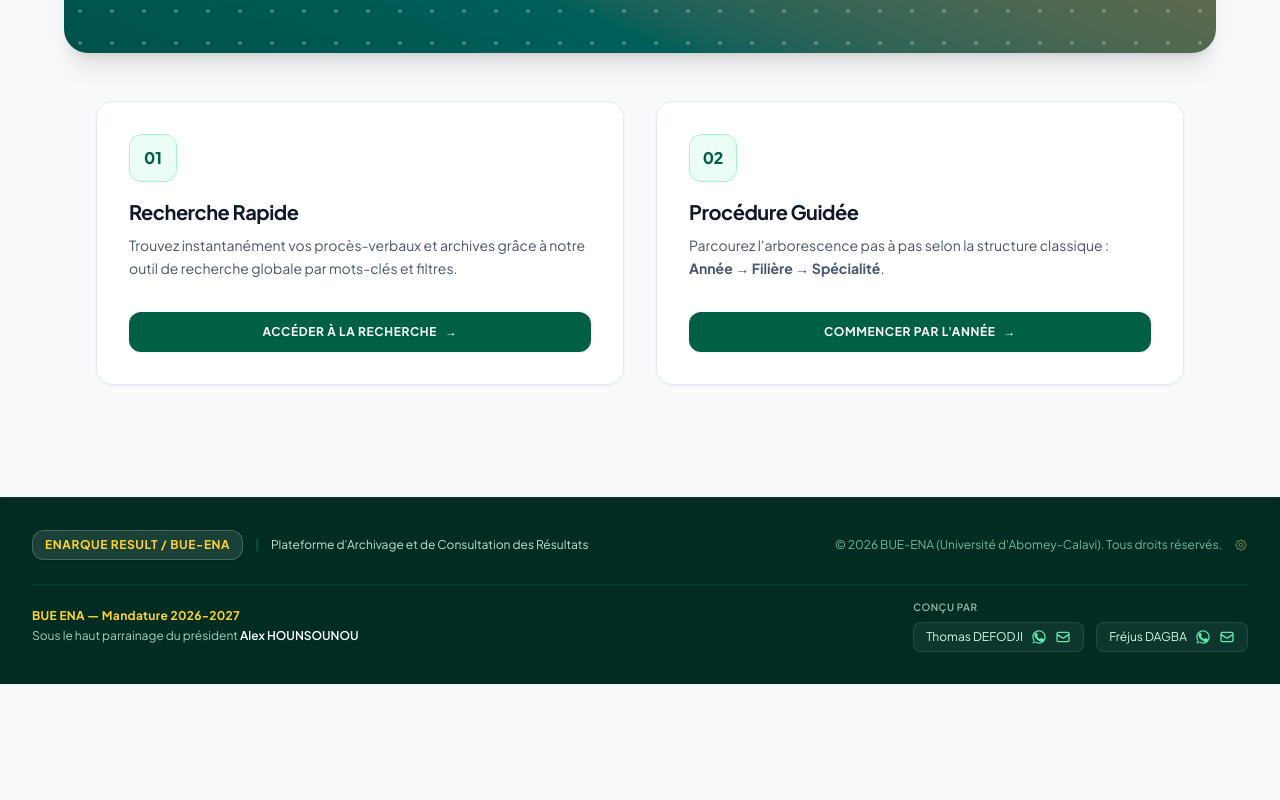
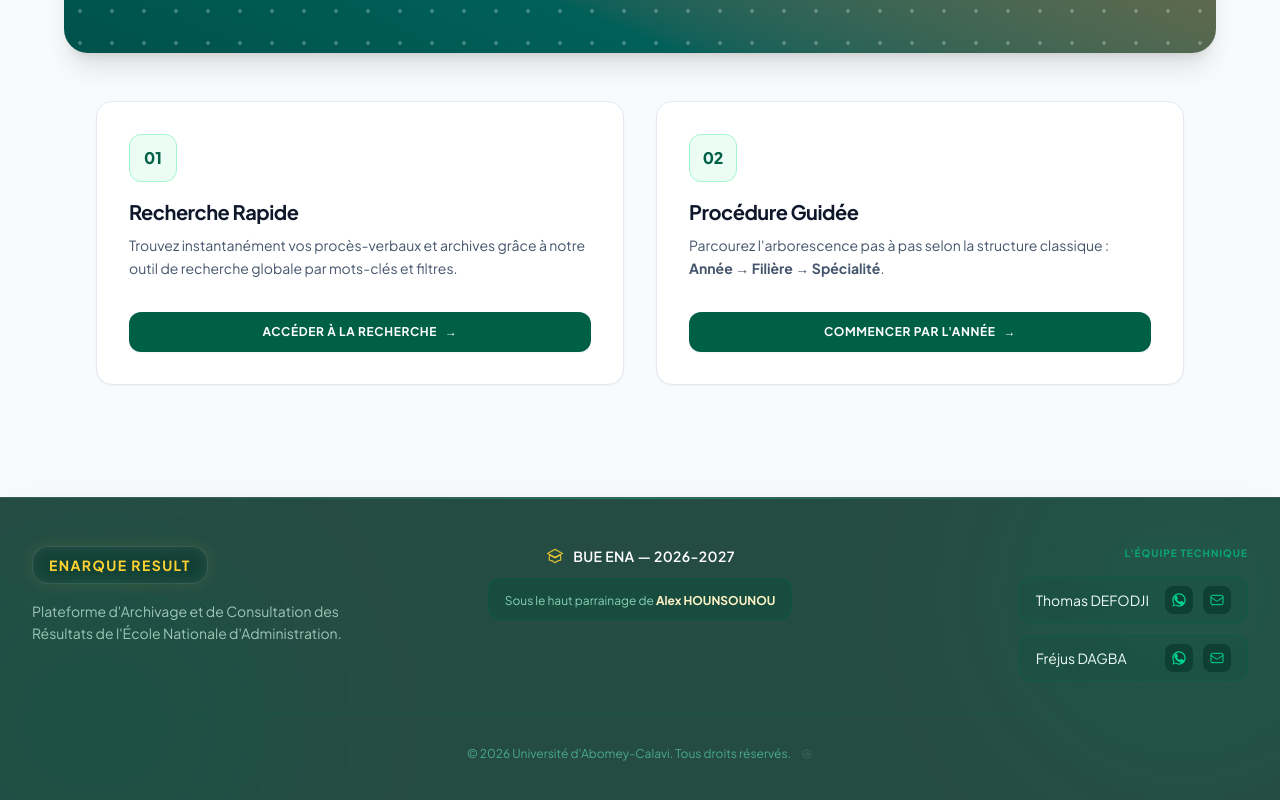
Before and after one commit to Jay-Jay-hub/Enarque-result, a Vue app in the folder frontend/: page / in a window 1280 px wide. Shown: the part 534-1334 px from the top of the page. Before the commit the page ends 1218 px from the top, so only its background shows below. Built offline with nearby package versions, Linux system fonts and the light colour scheme; no server answers.

Commit message:
Update Footer.vue

```diff
--- a/frontend/src/components/layout/Footer.vue
+++ b/frontend/src/components/layout/Footer.vue
@@ -1,3 +1,4 @@
+
 <script setup>
 import { computed } from 'vue'
 import { useRoute } from 'vue-router'
@@ -8,71 +9,81 @@ const route = useRoute()
 const isAdminRoute = computed(() => route.path.startsWith('/admin'))
 const currentYear = computed(() => new Date().getFullYear())
 
-// Coordonnées des concepteurs (à adapter avec les vrais numéros/emails)
+// Coordonnées des concepteurs
 const designers = [
   {
     name: 'Thomas DEFODJI',
-    whatsapp: '2290147031558', // format international sans "+"
+    whatsapp: '2290147031558',
     email: 'thomasdefodji793@gmail.com'
   },
   {
     name: 'Fréjus DAGBA',
-    whatsapp: '2290140141063', // format international sans "+"
+    whatsapp: '2290140141063',
     email: 'frejus.dagba@example.com'
   }
 ]
 </script>
 
 <template>
-  <footer v-if="!isAdminRoute" class="w-full bg-emerald-950 border-t border-emerald-900/60 text-white py-8 mt-auto shadow-inner font-['Plus_Jakarta_Sans',sans-serif]">
-    <div class="max-w-7xl mx-auto px-4 sm:px-6 lg:px-8 flex flex-col gap-6 text-xs">
+  <footer
+    v-if="!isAdminRoute"
+    class="relative w-full bg-emerald-950/85 backdrop-blur-xl border-t border-white/10 text-white mt-auto shadow-2xl font-['Plus_Jakarta_Sans',sans-serif] overflow-hidden"
+  >
+    <!-- Effet de lueur subtil en haut du footer -->
+    <div class="absolute top-0 left-1/2 -translate-x-1/2 w-3/4 h-[1px] bg-gradient-to-r from-transparent via-emerald-400/40 to-transparent"></div>
+    <div class="absolute -top-24 -right-24 w-96 h-96 bg-emerald-600/10 rounded-full blur-3xl pointer-events-none"></div>
+    <div class="absolute -bottom-24 -left-24 w-96 h-96 bg-emerald-800/20 rounded-full blur-3xl pointer-events-none"></div>
 
-      <!-- Ligne principale existante -->
-      <div class="flex flex-col md:flex-row justify-between items-center gap-4">
-        <div class="flex items-center gap-3 text-center md:text-left">
-          <div class="px-3 py-1.5 rounded-xl bg-white/10 border border-white/20 text-amber-300 tracking-wider shadow-xs font-bold">
-            ENARQUE RESULT / BUE-ENA
+    <div class="relative z-10 max-w-7xl mx-auto px-4 sm:px-6 lg:px-8 py-10 lg:py-12">
+      <!-- Section Supérieure : Grille adaptative -->
+      <div class="grid grid-cols-1 md:grid-cols-12 gap-10 md:gap-6 items-center md:items-start text-center md:text-left">
+
+        <!-- Bloc 1 : Marque & Description -->
+        <div class="md:col-span-4 flex flex-col items-center md:items-start gap-4">
+          <div class="inline-flex items-center justify-center px-4 py-2 rounded-2xl bg-white/5 border border-white/10 backdrop-blur-sm shadow-[0_0_15px_rgba(251,191,36,0.1)] group hover:bg-white/10 transition-all duration-300 cursor-default">
+            <span class="text-amber-300 font-bold tracking-widest text-xs sm:text-sm">
+              ENARQUE RESULT
+            </span>
           </div>
-          <span class="hidden md:inline text-emerald-700">|</span>
-          <span class="text-emerald-100/90 font-medium">Plateforme d'Archivage et de Consultation des Résultats</span>
+          <p class="text-emerald-100/70 text-sm leading-relaxed max-w-xs">
+            Plateforme d'Archivage et de Consultation des Résultats de l'École Nationale d'Administration.
+          </p>
         </div>
 
-        <div class="text-emerald-200/70 text-center md:text-right font-normal flex items-center gap-3">
-          <span>&copy; {{ currentYear }} BUE-ENA (Université d'Abomey-Calavi). Tous droits réservés.</span>
-          <router-link to="/admin" title="Espace administrateur" class="text-amber-200/40 hover:text-amber-300 transition-colors">
-            <svg class="w-3.5 h-3.5" fill="none" stroke="currentColor" viewBox="0 0 24 24">
-              <path stroke-linecap="round" stroke-linejoin="round" stroke-width="2" d="M10.325 4.317c.426-1.756 2.924-1.756 3.35 0a1.724 1.724 0 002.573 1.066c1.543-.94 3.31.826 2.37 2.37a1.724 1.724 0 001.065 2.572c1.756.426 1.756 2.924 0 3.35a1.724 1.724 0 00-1.066 2.573c.94 1.543-.826 3.31-2.37 2.37a1.724 1.724 0 00-2.572 1.065c-.426 1.756-2.924 1.756-3.35 0a1.724 1.724 0 00-2.573-1.066c-1.543.94-3.31-.826-2.37-2.37a1.724 1.724 0 00-1.065-2.572c-1.756-.426-1.756-2.924 0-3.35a1.724 1.724 0 001.066-2.573c-.94-1.543.826-3.31 2.37-2.37.996.608 2.296.07 2.572-1.065z" />
-              <path stroke-linecap="round" stroke-linejoin="round" stroke-width="2" d="M15 12a3 3 0 11-6 0 3 3 0 016 0z" />
+        <!-- Bloc 2 : Mandature & Parrainage -->
+        <div class="md:col-span-4 flex flex-col items-center gap-3">
+          <div class="flex items-center gap-2">
+            <svg class="w-5 h-5 text-amber-300/80" fill="none" stroke="currentColor" viewBox="0 0 24 24">
+              <path stroke-linecap="round" stroke-linejoin="round" stroke-width="1.5" d="M12 14l9-5-9-5-9 5 9 5z" />
+              <path stroke-linecap="round" stroke-linejoin="round" stroke-width="1.5" d="M12 14l6.16-3.422a12.083 12.083 0 01.665 6.479A11.952 11.952 0 0012 20.055a11.952 11.952 0 00-6.824-2.998 12.078 12.078 0 01.665-6.479L12 14z" />
             </svg>
-          </router-link>
+            <span class="text-white font-semibold tracking-wide text-sm">BUE ENA — 2026-2027</span>
+          </div>
+          <div class="px-4 py-2 rounded-xl bg-emerald-900/40 border border-emerald-800/50">
+            <span class="text-emerald-200/80 text-xs">
+              Sous le haut parrainage de <br class="hidden sm:block md:hidden">
+              <span class="font-bold text-amber-100">Alex HOUNSOUNOU</span>
+            </span>
           </div>
         </div>
 
-      <!-- Ligne mandature / parrainage / concepteurs -->
-      <div class="border-t border-emerald-900/60 pt-4 flex flex-col md:flex-row justify-between items-center gap-4 text-center md:text-left">
-
-        <div class="flex flex-col gap-1">
-          <span class="text-amber-300 font-bold tracking-wide">BUE ENA — Mandature 2026-2027</span>
-          <span class="text-emerald-100/80">
-            Sous le haut parrainage du président <span class="font-semibold text-white">Alex HOUNSOUNOU</span>
-          </span>
-        </div>
-
-        <div class="flex flex-col gap-2">
-          <span class="text-emerald-100/70 font-semibold uppercase tracking-wider text-[10px]">Conçu par</span>
-          <div class="flex flex-col sm:flex-row gap-3">
+        <!-- Bloc 3 : Concepteurs -->
+        <div class="md:col-span-4 flex flex-col items-center md:items-end gap-4">
+          <span class="text-emerald-500/80 font-bold uppercase tracking-widest text-[10px]">L'Équipe Technique</span>
+          <div class="flex flex-col gap-3 w-full max-w-[240px] md:max-w-none md:w-auto">
             <div
               v-for="designer in designers"
               :key="designer.name"
-              class="flex items-center gap-2 bg-white/5 border border-white/10 rounded-lg px-3 py-1.5"
+              class="group flex items-center justify-between gap-4 bg-emerald-900/20 hover:bg-emerald-800/40 border border-emerald-800/50 hover:border-emerald-600/50 rounded-xl px-4 py-2 transition-all duration-300 hover:-translate-y-0.5"
             >
-              <span class="text-emerald-100 font-medium">{{ designer.name }}</span>
+              <span class="text-emerald-50 text-sm font-medium">{{ designer.name }}</span>
+              <div class="flex items-center gap-2.5">
                 <a
                   :href="`https://wa.me/${designer.whatsapp}`"
                   target="_blank"
                   rel="noopener noreferrer"
+                  class="p-1.5 rounded-lg bg-emerald-950/50 text-emerald-400 hover:text-white hover:bg-emerald-600 transition-colors"
                   :title="`WhatsApp ${designer.name}`"
-                class="text-emerald-300 hover:text-emerald-400 transition-colors"
                 >
                   <svg class="w-4 h-4" fill="currentColor" viewBox="0 0 24 24">
                     <path d="M17.472 14.382c-.297-.149-1.758-.867-2.03-.967-.273-.099-.471-.148-.67.15-.197.297-.767.966-.94 1.164-.173.199-.347.223-.644.075-.297-.15-1.255-.463-2.39-1.475-.883-.788-1.48-1.761-1.653-2.059-.173-.297-.018-.458.13-.606.149-.15.35-.375.523-.562.174-.188.233-.317.35-.53.116-.213.058-.406-.03-.55-.089-.145-.792-1.914-1.089-2.617-.297-.703-.6-.606-.822-.618-.213-.011-.457-.013-.7-.013-.246 0-.646.093-.984.462-.34.37-1.29 1.263-1.29 3.08 0 1.817 1.32 3.573 1.505 3.822.187.248 2.559 3.897 6.198 5.311 3.639 1.414 3.639.944 4.297.884.657-.06 2.13-.873 2.43-1.719.298-.844.298-1.567.209-1.719-.088-.152-.34-.224-.717-.375z"/>
@@ -81,19 +92,41 @@ const designers = [
                 </a>
                 <a
                   :href="`mailto:${designer.email}`"
+                  class="p-1.5 rounded-lg bg-emerald-950/50 text-emerald-400 hover:text-white hover:bg-emerald-600 transition-colors"
                   :title="`Email ${designer.name}`"
-                class="text-emerald-300 hover:text-emerald-400 transition-colors"
                 >
                   <svg class="w-4 h-4" fill="none" stroke="currentColor" viewBox="0 0 24 24">
-                  <path stroke-linecap="round" stroke-linejoin="round" stroke-width="2" d="M3 8l7.89 5.26a2 2 0 002.22 0L21 8M5 19h14a2 2 0 002-2V7a2 2 0 00-2-2H5a2 2 0 00-2 2v10a2 2 0 002 2z" />
+                    <path stroke-linecap="round" stroke-linejoin="round" stroke-width="1.5" d="M3 8l7.89 5.26a2 2 0 002.22 0L21 8M5 19h14a2 2 0 002-2V7a2 2 0 00-2-2H5a2 2 0 00-2 2v10a2 2 0 002 2z" />
                   </svg>
                 </a>
+              </div>
             </div>
           </div>
         </div>
 
       </div>
 
+      <!-- Ligne de séparation -->
+      <div class="my-8 h-px w-full bg-gradient-to-r from-transparent via-emerald-800/60 to-transparent"></div>
+
+      <!-- Section Inférieure : Copyright & Icône discrète -->
+      <div class="flex justify-center items-center text-xs pb-2">
+        <p class="text-emerald-300/60 font-medium flex items-center justify-center gap-1.5">
+          &copy; {{ currentYear }} Université d'Abomey-Calavi. Tous droits réservés.
+
+          <!-- Icône ultra-discrète sans aucun attribut textuel / infobulle -->
+          <router-link
+            to="/admin"
+            class="inline-flex items-center text-emerald-100/15 hover:text-emerald-200/40 transition-colors duration-300 ml-1"
+          >
+            <svg class="w-3 h-3" fill="none" stroke="currentColor" viewBox="0 0 24 24">
+              <path stroke-linecap="round" stroke-linejoin="round" stroke-width="1.5" d="M10.325 4.317c.426-1.756 2.924-1.756 3.35 0a1.724 1.724 0 002.573 1.066c1.543-.94 3.31.826 2.37 2.37a1.724 1.724 0 001.065 2.572c1.756.426 1.756 2.924 0 3.35a1.724 1.724 0 00-1.066 2.573c.94 1.543-.826 3.31-2.37 2.37a1.724 1.724 0 00-2.572 1.065c-.426 1.756-2.924 1.756-3.35 0a1.724 1.724 0 00-2.573-1.066c-1.543.94-3.31-.826-2.37-2.37a1.724 1.724 0 00-1.065-2.572c-1.756-.426-1.756-2.924 0-3.35a1.724 1.724 0 001.066-2.573c-.94-1.543.826-3.31 2.37-2.37.996.608 2.296.07 2.572-1.065z" />
+              <path stroke-linecap="round" stroke-linejoin="round" stroke-width="1.5" d="M15 12a3 3 0 11-6 0 3 3 0 016 0z" />
+            </svg>
+          </router-link>
+        </p>
+      </div>
+
     </div>
   </footer>
 </template>
```
Lines whose indentation alone changed are shown as unchanged.
